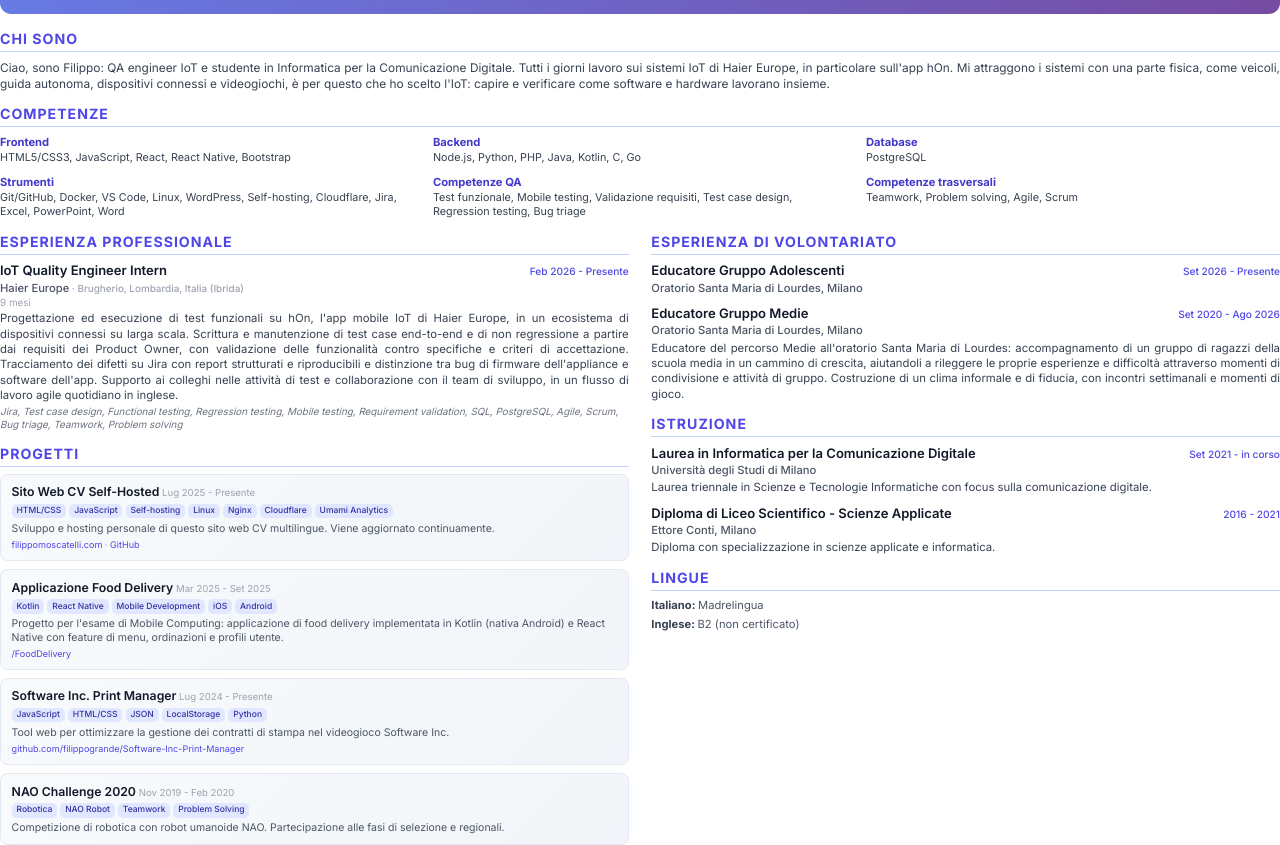
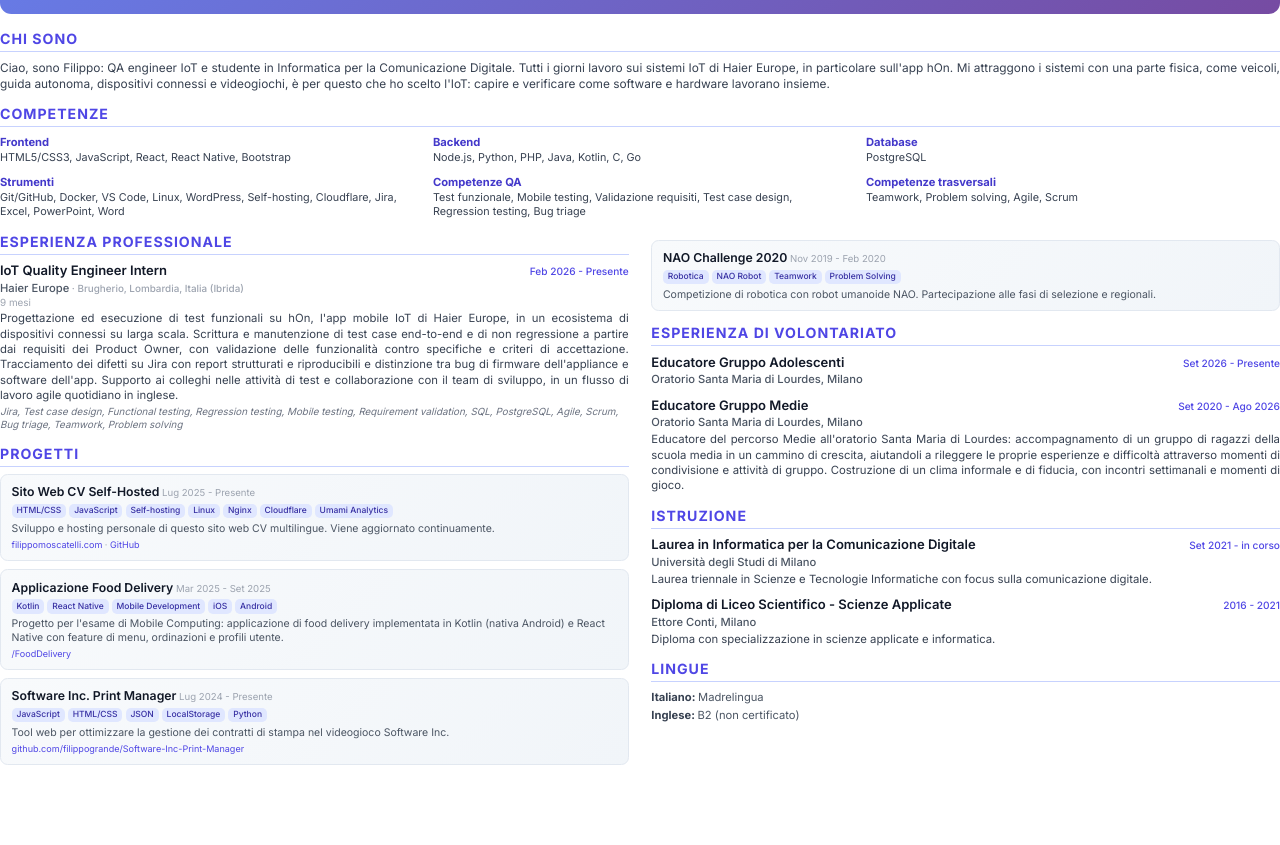
Before and after one commit to filippogrande/Filippomoscatelli, a plain HTML site: page print-cv.html in a window 1280 px wide. Shown: the part 103-948 px from the top of the page. After the commit the page ends 868 px from the top, so only its background shows below. Drawn offline with Linux system fonts and the light colour scheme.

Commit message:
Let sections break between entries so the columns pack without holes

```diff
--- a/css/print-cv.css
+++ b/css/print-cv.css
@@ -3,10 +3,9 @@
  * Non viene caricato dal sito.
  *
  * Ordine: header in stile sito → Chi Sono → Competenze (3 colonne) → flusso a
- * due colonne gestito dal browser (CSS multicolonna). Il flusso evita il
- * problema del bilanciamento: non decidiamo noi cosa finisce a sinistra, il
- * browser riempie la prima colonna e tracima nella seconda, con le sezioni
- * che non si spezzano (break-inside: avoid).
+ * due colonne. Le sezioni del flusso possono spezzarsi tra le voci (non al
+ * loro interno): cosi' il browser non deve lasciare buchi quando una sezione
+ * intera non entra nel resto della colonna.
  */
 
 @page {
@@ -93,8 +92,6 @@ body {
 /* ---------------- Sezioni ---------------- */
 .cv-section {
   margin-bottom: 3.2mm;
-  break-inside: avoid;
-  page-break-inside: avoid;
 }
 
 .cv-section:last-child {
@@ -268,11 +265,20 @@ body {
   line-height: 1.32;
 }
 
-/* ---------------- Flusso a due colonne (multicolonna) ---------------- */
+/* ---------------- Flusso a due colonne ---------------- */
 .cv-flow {
   column-count: 2;
   column-gap: 6mm;
   column-fill: balance;
+}
+
+/* Le sezioni del flusso possono spezzarsi tra una voce e l'altra: senza questo
+ * una sezione che non entra nel resto della colonna salta intera nell'altra,
+ * lasciando un buco in fondo. Le voci (.cv-entry, .cv-project, .cv-skill)
+ * restano indivisibili, e il titolo non resta mai orfano in fondo. */
+.cv-flow .cv-section {
+  break-inside: auto;
+  page-break-inside: auto;
 }
 
 /* ---------------- Lingue ---------------- */
```
